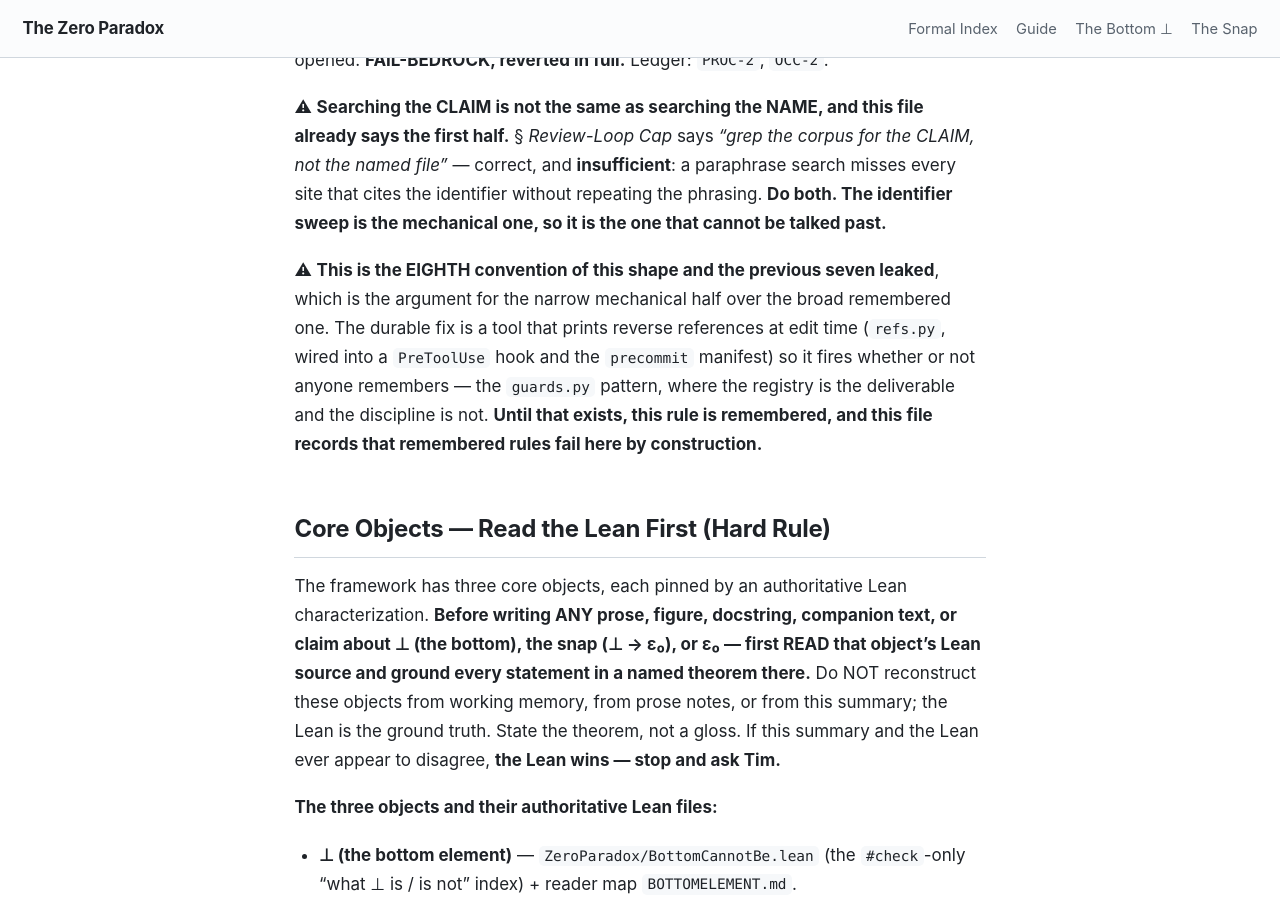
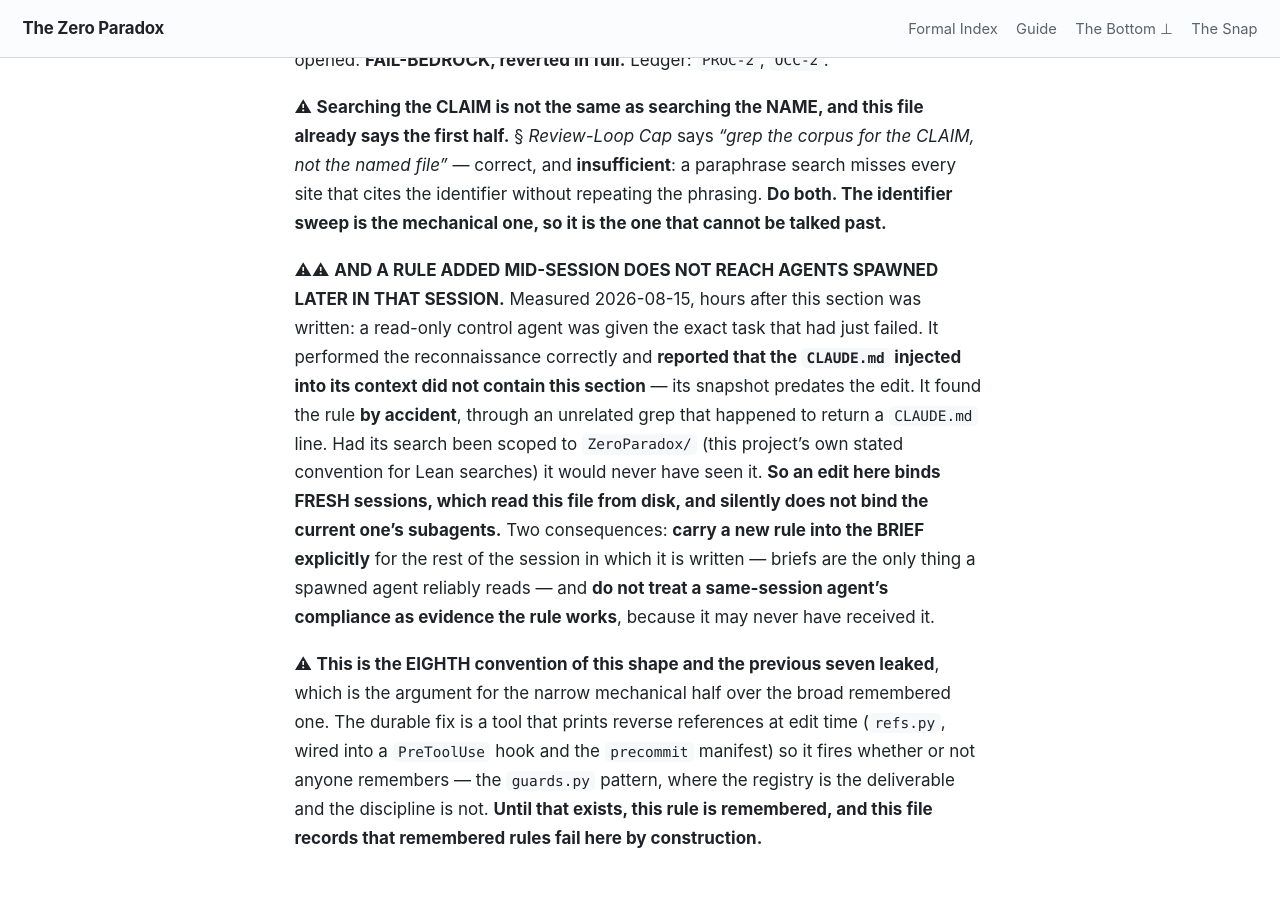
Before and after one commit to timbrigham/ZeroParadox, a Jekyll site: the page built from CLAUDE.md, in a window 1280 px wide and 900 px high, scrolled down 5373 px. Built offline with Jekyll 4.4.1, drawn with Linux system fonts in a browser that asks for light colours; our own code applies the rules of GitHub Pages for plain Markdown files.

Commit message:
Note that a mid-session rule does not reach agents spawned after it

```diff
--- a/CLAUDE.md
+++ b/CLAUDE.md
@@ -154,6 +154,18 @@ half.** § *Review-Loop Cap* says *"grep the corpus for the CLAIM, not the named
 **insufficient**: a paraphrase search misses every site that cites the identifier without repeating the
 phrasing. **Do both. The identifier sweep is the mechanical one, so it is the one that cannot be talked
 past.**
+
+⚠⚠ **AND A RULE ADDED MID-SESSION DOES NOT REACH AGENTS SPAWNED LATER IN THAT SESSION.** Measured
+2026-08-15, hours after this section was written: a read-only control agent was given the exact task
+that had just failed. It performed the reconnaissance correctly and **reported that the `CLAUDE.md`
+injected into its context did not contain this section** — its snapshot predates the edit. It found
+the rule **by accident**, through an unrelated grep that happened to return a `CLAUDE.md` line. Had
+its search been scoped to `ZeroParadox/` (this project's own stated convention for Lean searches) it
+would never have seen it. **So an edit here binds FRESH sessions, which read this file from disk, and
+silently does not bind the current one's subagents.** Two consequences: **carry a new rule into the
+BRIEF explicitly** for the rest of the session in which it is written — briefs are the only thing a
+spawned agent reliably reads — and **do not treat a same-session agent's compliance as evidence the
+rule works**, because it may never have received it.
 
 ⚠ **This is the EIGHTH convention of this shape and the previous seven leaked**, which is the argument for
 the narrow mechanical half over the broad remembered one. The durable fix is a tool that prints reverse
```
